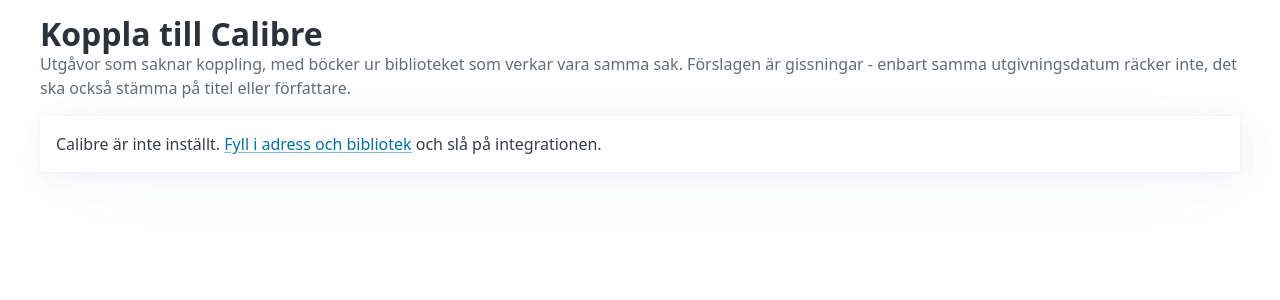
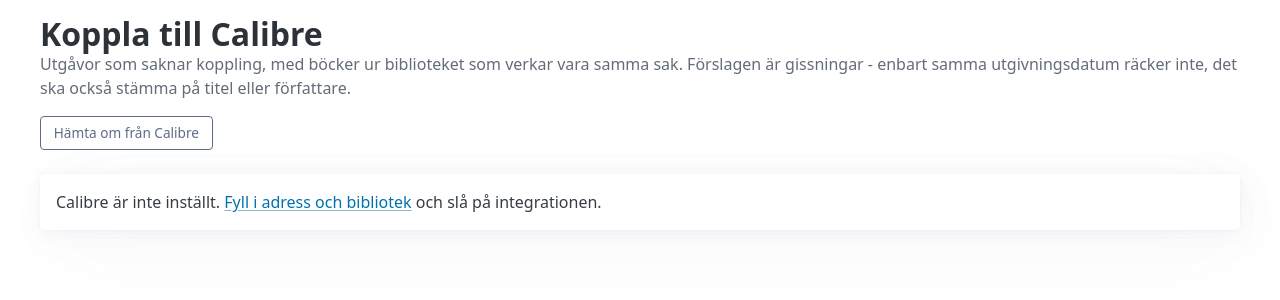
Before and after one commit to Armandur/prenly-dl, a FastAPI app: page /calibre in a window 1280 px wide. Shown: the part 88-388 px from the top of the page. Run offline with FastAPI, Linux system fonts and the light colour scheme.

Commit message:
Lägg till en knapp som läser om biblioteket från Calibre
Böckerna och förslagen cachas fem minuter, så ett namnbyte gjort i
Calibre syntes inte förrän cachen gått ut eller servern startats om.

```diff
--- a/prenly_dl/web/templates/calibre.html
+++ b/prenly_dl/web/templates/calibre.html
@@ -10,5 +10,12 @@
   </p>
 </hgroup>
 
+<div class="card-actions" style="margin-bottom:1.5rem">
+  <form method="post" action="/calibre/refresh"
+        hx-post="/calibre/refresh" hx-target="#calibre-forslag" hx-swap="outerHTML">
+    <button class="secondary outline">Hämta om från Calibre</button>
+  </form>
+</div>
+
 {% include "calibre_forslag.html" %}
 {% endblock %}
```
Also changed, not shown: prenly_dl/web/routes.py (+12 -0 lines).
